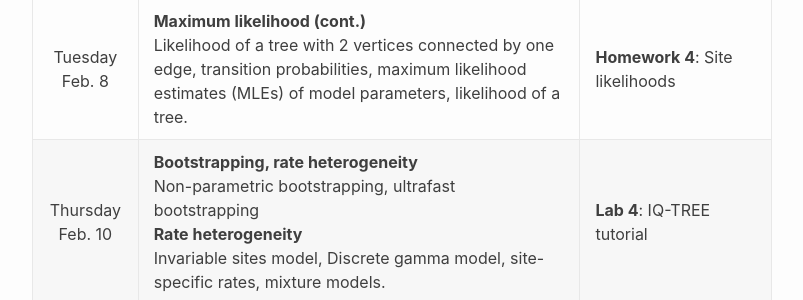
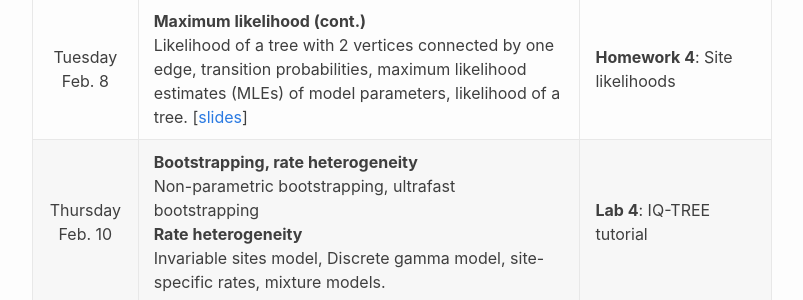
Before and after one commit to plewis/plewis.github.io, a Jekyll site: the page built from phylogenetics/phylogenetics2022.md, in a window 1280 px wide and 900 px high, scrolled down 1453 px. Shown: the part 225-525 px from the top of the window, without its empty margins (238-1041 px from the left). Built offline with Jekyll 4.4.1, drawn with Linux system fonts in a browser that asks for light colours; emoji names are drawn with the system emoji font.

Commit message:
added link to slides for feb 8 lecture

```diff
--- a/phylogenetics/phylogenetics2022.md
+++ b/phylogenetics/phylogenetics2022.md
@@ -21,7 +21,7 @@ Tuesday Jan. 25         | **The parsimony criterion**<br/>Strict, semi-strict, a
 Thursday Jan 27         | **Distance methods**<br/>Distance methods: least squares criterion, minimum evolution criterion, neighbor-joining [[slides](https://hydrodictyon.eeb.uconn.edu/people/plewis/courses/phylogenetics/lectures/2022/Distances.pdf)]  [[study questions](/study_questions.md#lecture-4---27-jan-2022)]| **Lab 2**: [Searching](/searching/)
 Tuesday Feb. 1          | **Substitution models**<br/>Instantaneous rates, expected number of substitutions, equilibrium frequencies, JC69 model. Textbook: Ch. 2 (pp. 19-30); Ch. 3 (pp. 35-38). [[slides](https://hydrodictyon.eeb.uconn.edu/people/plewis/courses/phylogenetics/lectures/2022/Models.pdf)]  [[study questions](/study_questions.md#lecture-5---01-feb-2022)]| **Homework 3**: [Least squares distances](https://hydrodictyon.eeb.uconn.edu/people/plewis/courses/phylogenetics/homeworks/2022/hw3.pdf) (working through the [Python Primer](/python) first will make this homework much easier)
 Thursday Feb. 3         | **Maximum likelihood criterion**<br/>JC distance formula; common substitution models: K2P, F81, F84, HKY85, and GTR; likelihood: the probability of data given a model, likelihood of a “tree” with just one vertex and no edges, why likelihoods are always on the log scale, likelihood ratio tests. \[[Transition Probability Applet](/applets/jc-transition-probabilities/)\] Textbook: Ch. 5 (pp. 57-75) [[slides](https://hydrodictyon.eeb.uconn.edu/people/plewis/courses/phylogenetics/lectures/2022/Models2.pdf)] | **Lab 3**: [Likelihood](/likelihood/) [[slide](https://hydrodictyon.eeb.uconn.edu/people/plewis/courses/phylogenetics/lectures/2022/Likelihood-lab-notes.pdf)]
-Tuesday Feb. 8         | **Maximum likelihood (cont.)**<br/> Likelihood of a tree with 2 vertices connected by one edge, transition probabilities, maximum likelihood estimates (MLEs) of model parameters, likelihood of a tree. | **Homework 4**: Site likelihoods
+Tuesday Feb. 8         | **Maximum likelihood (cont.)**<br/> Likelihood of a tree with 2 vertices connected by one edge, transition probabilities, maximum likelihood estimates (MLEs) of model parameters, likelihood of a tree. [[slides](https://hydrodictyon.eeb.uconn.edu/people/plewis/courses/phylogenetics/lectures/2022/Likelihood.pdf)] | **Homework 4**: Site likelihoods
 Thursday Feb. 10        | **Bootstrapping, rate heterogeneity**<br/>Non-parametric bootstrapping, ultrafast bootstrapping<br/>**Rate heterogeneity**<br/>Invariable sites model, Discrete gamma model, site-specific rates, mixture models. | **Lab 4**: IQ-TREE tutorial
 Tuesday Feb. 15	        | **Simulation**<br/>How to simulate nucleotide sequence data, and why it’s done | **Homework 5**: Rate heterogeneity (python program to modify)
 Thursday Feb. 17        | **Long branch attraction, topology tests**<br/>Statistical consistency, long branch attraction, KH test, SH test, and AU test. | **Lab 5**: Simulating sequence data using PAUP*
```
Also changed, not shown: 1 other file.
